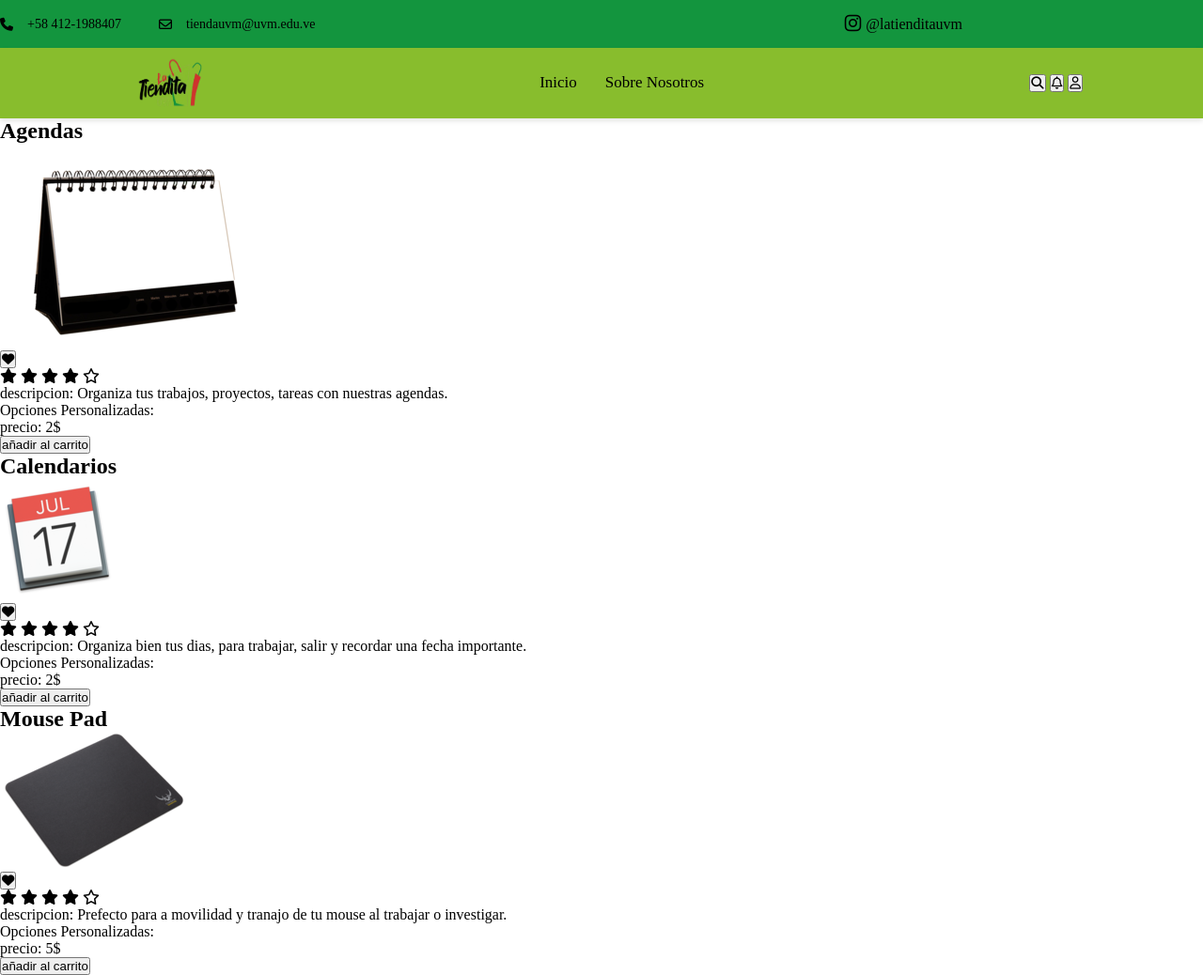
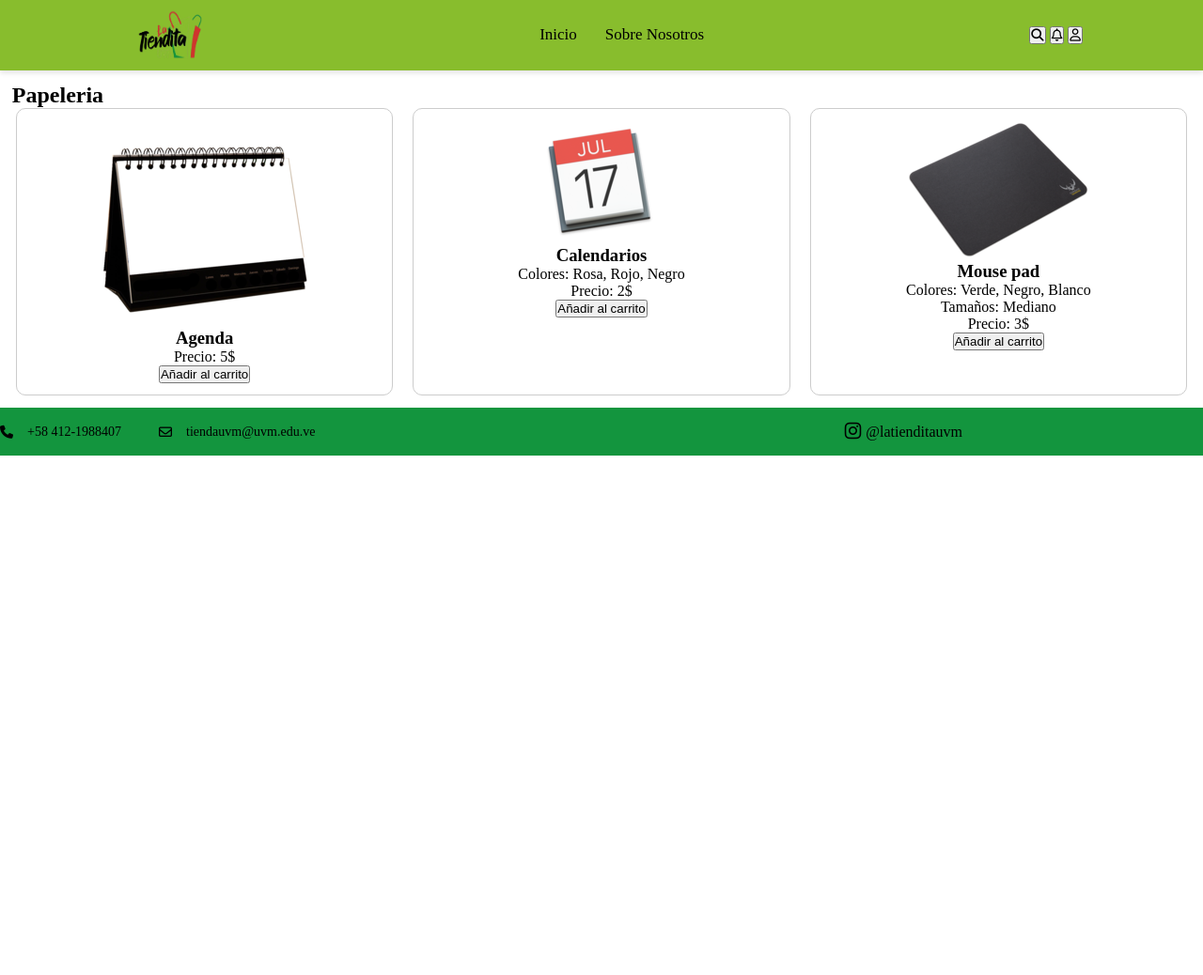
Before and after one commit to jesusSalazar14/proyecto_tiendita_uvm, a plain HTML site: page papeleria.html in a window 1280 px wide. Shown: the whole page at 94% size. After the commit the page ends 800 px from the top, so only its background shows below. Drawn offline with Linux system fonts and the light colour scheme; a web font is replaced by a local one.

Commit message:
Papeleria

```diff
--- a/papeleria.html
+++ b/papeleria.html
@@ -1,34 +1,18 @@
 <!DOCTYPE html>
 <html lang="en">
+
 <head>
     <meta charset="UTF-8">
     <meta name="viewport" content="width=device-width, initial-scale=1.0">
-        <title>Papelería - La Tiendita UVM</title>
+    <title>Ropa - La Tiendita UVM</title>
     <link rel="stylesheet" href="styles.css">
-        <link rel="stylesheet" href="https://cdnjs.cloudflare.com/ajax/libs/font-awesome/6.6.0/css/all.min.css" integrity="sha512-Kc323vGBEqzTmouAECnVceyQqyqdsSiqLQISBL29aUW4U/M7pSPA/gEUZQqv1cwx4OnYxTxve5UMg5GT6L4JJg==" crossorigin="anonymous" referrerpolicy="no-referrer" />
+    <link rel="stylesheet" href="https://cdnjs.cloudflare.com/ajax/libs/font-awesome/6.6.0/css/all.min.css"
+        integrity="sha512-Kc323vGBEqzTmouAECnVceyQqyqdsSiqLQISBL29aUW4U/M7pSPA/gEUZQqv1cwx4OnYxTxve5UMg5GT6L4JJg=="
+        crossorigin="anonymous" referrerpolicy="no-referrer" />
     <link rel="icon" href="img/logo.png" type="image/png">
 </head>
+
 <body>
-    <div class="announcement-bar">
-        <div class="announcement-bar-content container">
-            <div class="content-info">
-                <p>
-                    <i class="fa-solid fa-phone"></i>
-                    +58 412-1988407
-                </p>
-                <p>
-                    <i class="fa-regular fa-envelope"></i>
-                    tiendauvm@uvm.edu.ve
-                </p>
-            </div>
-            <div class="social-links">
-                <a href="https://www.instagram.com/latienditauvm/" class="btn-social-link">
-                    <i class="fa-brands fa-instagram"></i>
-                </a>
-                <p>@latienditauvm</p>
-            </div>
-        </div>
-    </div>
     <header>
         <div class="container section-logo">
             <img src="img/logo.png" alt="Tienda UVM">
@@ -50,101 +34,59 @@
             </div>
         </div>
     </header>
-    <section class="section-best-products container">
-        <h2>Agendas</h2>
 
-        <div class="container-cards-products">
-            <div class="card-product">
-                <div class="img-product">
-                    <img src="img/agenda.png" alt="Product 11">
+    <section class="best-products">
+        <h2>Papeleria</h2>
+        <div class="product-container">
+            <div class="product-item">
+                <img src="img/agenda.png" alt="Product 1">
+                <span>
+                    <h3>Agenda</h3>
+                </span>
+                <p class="description">Precio: 5$</p>
+                <button class="btn-add-cart">Añadir al carrito</button>
             </div>
-                <div class="header-card">
-                    <button>
-                        <i class="fa-solid fa-heart"></i>
-                    </button>
+            <div class="product-item">
+                <img src="img/calendario.png" alt="Product 2">
+                <span>
+                    <h3>Calendarios</h3>
+                </span>
+                <p class="description">Colores: Rosa, Rojo, Negro</p>
+                <p class="description">Precio: 2$</p>
+                <button class="btn-add-cart">Añadir al carrito</button>
             </div>
-                <div class="container-stars">
-                    <i class="fa-solid fa-star"></i>
-                    <i class="fa-solid fa-star"></i>
-                    <i class="fa-solid fa-star"></i>
-                    <i class="fa-solid fa-star"></i>
-                    <i class="fa-regular fa-star"></i>
+            <div class="product-item">
+                <img src="img/mouse.png" alt="Product 3">
+                <span>
+                    <h3>Mouse pad</h3>
+                </span>
+                <p class="description">Colores: Verde, Negro, Blanco</p>
+                <p class="description">Tamaños: Mediano</p>
+                <p class="description">Precio: 3$</p>
+                <button class="btn-add-cart">Añadir al carrito</button>
             </div>
-                <p class="description">
-                    descripcion: Organiza tus trabajos, proyectos, tareas con nuestras agendas.
-                <p class="description">
-                    Opciones Personalizadas:
+    </section>
+
+    <div class="announcement-bar">
+        <div class="announcement-bar-content container">
+            <div class="content-info">
+                <p>
+                    <i class="fa-solid fa-phone"></i>
+                    +58 412-1988407
                 </p>
-                <p class="description">
-                    precio: 2$
+                <p>
+                    <i class="fa-regular fa-envelope"></i>
+                    tiendauvm@uvm.edu.ve
                 </p>
-                <button class="btn-add-cart">añadir al carrito</button>
+            </div>
+            <div class="social-links">
+                <a href="https://www.instagram.com/latienditauvm/" class="btn-social-link">
+                    <i class="fa-brands fa-instagram"></i>
+                </a>
+                <p>@latienditauvm</p>
             </div>
         </div>
-    </section>
-    <section class="section-best-products container">
-        <h2>Calendarios</h2>
+    </div>
+</body>
 
-        <div class="container-cards-products">
-            <div class="card-product">
-                <div class="img-product">
-                    <img src="img/calendario.png" alt="Product 12">
-                </div>
-                <div class="header-card">
-                    <button>
-                        <i class="fa-solid fa-heart"></i>
-                    </button>
-                </div>
-                <div class="container-stars">
-                    <i class="fa-solid fa-star"></i>
-                    <i class="fa-solid fa-star"></i>
-                    <i class="fa-solid fa-star"></i>
-                    <i class="fa-solid fa-star"></i>
-                    <i class="fa-regular fa-star"></i>
-                </div>
-                <p class="description">
-                    descripcion: Organiza bien tus dias, para trabajar, salir y recordar una fecha importante.
-                <p class="description">
-                    Opciones Personalizadas:
-                </p>
-                <p class="description">
-                    precio: 2$
-                </p>
-                <button class="btn-add-cart">añadir al carrito</button>
-            </div>
-        </div>
-    </section>
-    <section class="section-best-products container">
-        <h2>Mouse Pad</h2>
-
-        <div class="container-cards-products">
-            <div class="card-product">
-                <div class="img-product">
-                    <img src="img/mouse.png" alt="Product 13">
-                </div>
-                <div class="header-card">
-                    <button>
-                        <i class="fa-solid fa-heart"></i>
-                    </button>
-                </div>
-                <div class="container-stars">
-                    <i class="fa-solid fa-star"></i>
-                    <i class="fa-solid fa-star"></i>
-                    <i class="fa-solid fa-star"></i>
-                    <i class="fa-solid fa-star"></i>
-                    <i class="fa-regular fa-star"></i>
-                </div>
-                <p class="description">
-                    descripcion: Prefecto para a movilidad y tranajo de tu mouse al trabajar o investigar.
-                <p class="description">
-                    Opciones Personalizadas:
-                </p>
-                <p class="description">
-                    precio: 5$
-                </p>
-                <button class="btn-add-cart">añadir al carrito</button>
-            </div>
-        </div>
-    </section>
-</body>
 </html>
```
Lines whose indentation alone changed are shown as unchanged.
